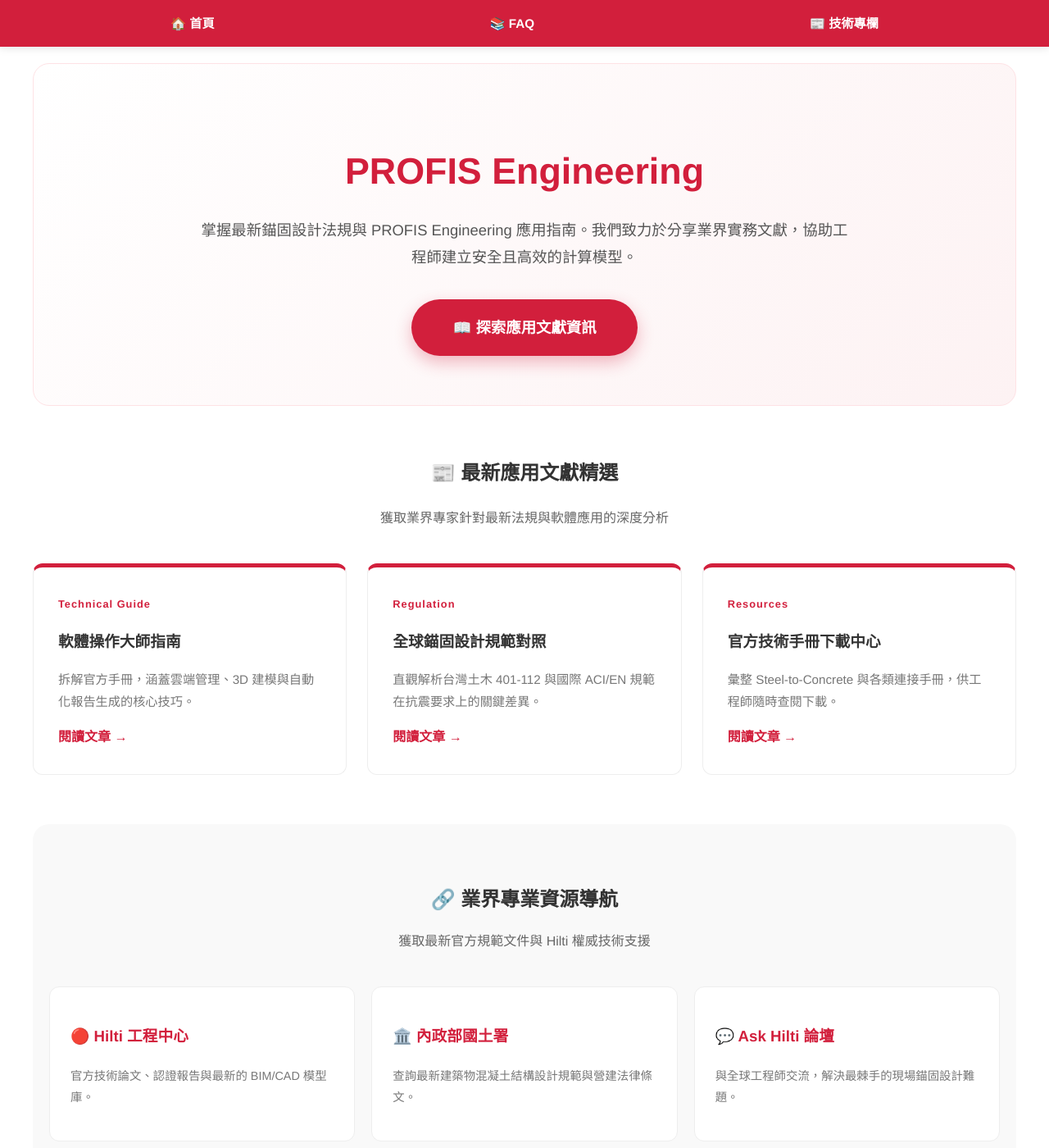
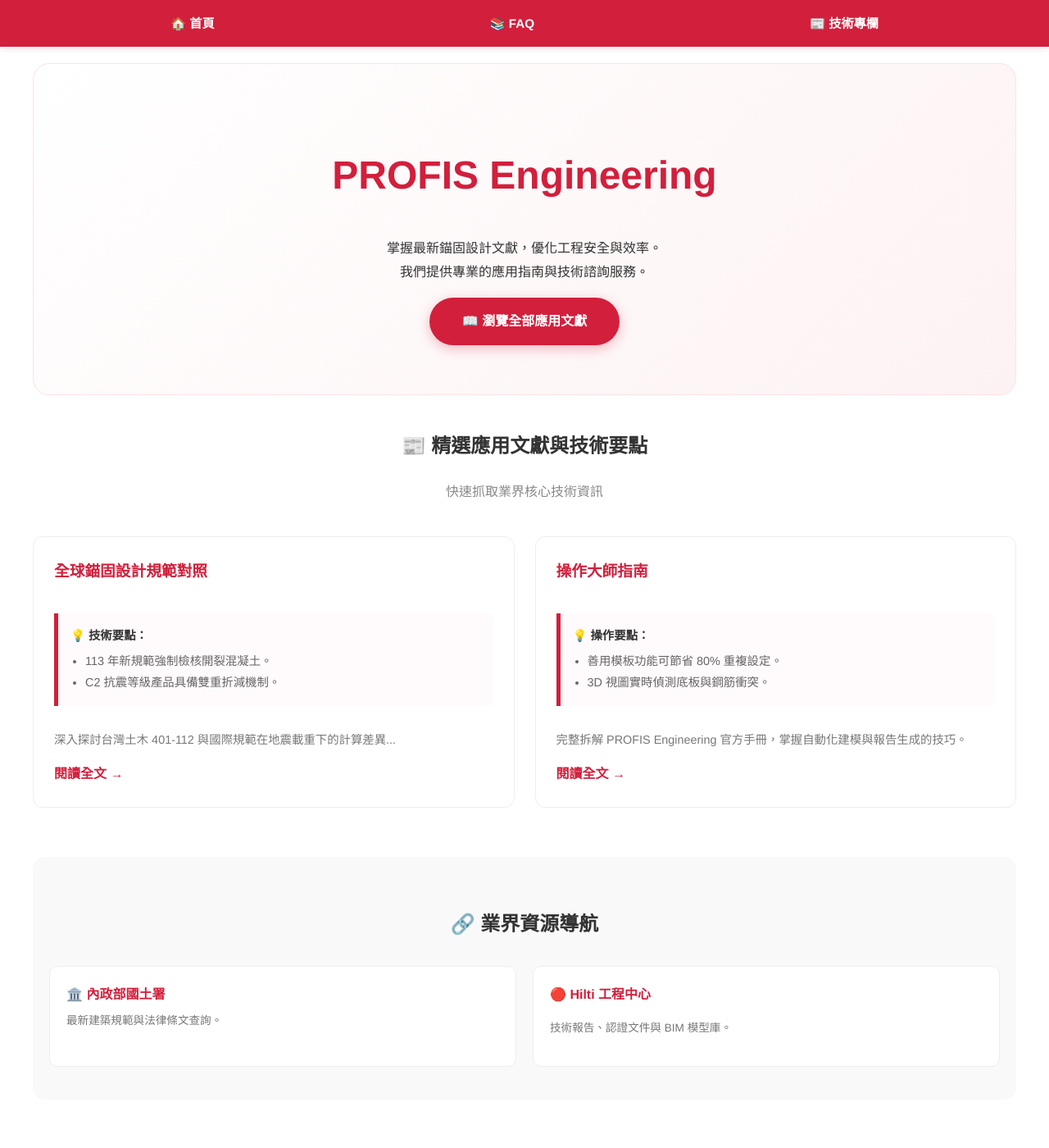
Before and after one commit to SSTTW/TWsoftware-FAQ, a Jekyll site: the page built from index.md, in a window 1280 px wide and 1400 px high. Shown: the whole window at 82% size. Built offline with Jekyll 4.4.1, drawn with Linux system fonts in a browser that asks for light colours; some of the changed text lies outside the part shown.

Commit message:
Update index.md

```diff
--- a/index.md
+++ b/index.md
@@ -7,18 +7,12 @@ title: MOTW 技術支援中心
 <meta name="viewport" content="width=device-width, initial-scale=1.0">
 
 <style>
-  /* 全域與響應式風格強化 */
-  body {
-    color: #333;
-    background-color: #ffffff;
-    line-height: 1.8;
-    font-family: "Helvetica Neue", Helvetica, Arial, "PingFang TC", "Microsoft JhengHei", sans-serif;
-  }
+  /* 全域風格 */
+  body { color: #333; background-color: #ffffff; line-height: 1.8; font-family: "Helvetica Neue", Helvetica, Arial, "PingFang TC", "Microsoft JhengHei", sans-serif; }
+  .site-footer, footer { display: none !important; }
+  a { text-decoration: none; transition: 0.3s; }
 
-  .site-footer, footer { display: none !important; }
-  a { text-decoration: none; transition: 0.3s ease; }
-
-  /* 品牌 Hero 區塊：重點放在推廣 PE 與 專業形象 */
+  /* Hero 區塊：品牌視覺 */
   .hero-section {
     text-align: center;
     padding: 60px 20px;
@@ -27,145 +21,83 @@ title: MOTW 技術支援中心
     margin-bottom: 40px;
     border: 1px solid #fee2e5;
   }
+  .hero-section h1 { color: #D21F3C !important; font-size: clamp(2em, 5vw, 3em); font-weight: 800; border-bottom: none !important; }
 
-  .hero-section h1 {
-    color: #D21F3C !important;
-    font-size: clamp(1.8em, 5vw, 2.8em);
-    font-weight: 800;
-    margin-bottom: 15px;
-    border-bottom: none !important;
+  /* Key Takeaways 小卡風格 */
+  .takeaway-box {
+    background: #fffafb;
+    border-left: 5px solid #D21F3C;
+    padding: 15px;
+    margin: 15px 0;
+    font-size: 0.9em;
+    text-align: left;
+    border-radius: 0 8px 8px 0;
   }
+  .takeaway-box ul { margin: 5px 0 0 18px; padding: 0; color: #666; }
 
-  .hero-section p {
-    font-size: 1.15em;
-    color: #555;
-    max-width: 800px;
-    margin: 0 auto 35px;
-  }
-
-  /* 核心按鈕：首要目標是「應用文獻」 */
-  .btn-main {
-    display: inline-block;
-    padding: 18px 50px;
-    font-size: 1.15em;
-    font-weight: bold;
-    color: #ffffff !important;
-    background-color: #D21F3C;
-    border-radius: 50px;
-    box-shadow: 0 8px 20px rgba(210, 31, 60, 0.3);
-  }
-
-  .btn-main:hover {
-    transform: translateY(-3px);
-    box-shadow: 0 12px 25px rgba(210, 31, 60, 0.4);
-  }
-
-  /* 應用文獻預覽網格 */
-  .article-preview-grid {
-    display: grid;
-    grid-template-columns: repeat(auto-fit, minmax(300px, 1fr));
-    gap: 25px;
-    margin: 40px 0;
-  }
-
-  .article-card {
-    background: #fff;
-    border: 1px solid #eee;
-    padding: 30px;
-    border-radius: 12px;
-    border-top: 5px solid #D21F3C;
-    transition: 0.3s;
-  }
-
-  .article-card:hover {
-    box-shadow: 0 8px 25px rgba(0,0,0,0.06);
-  }
-
-  .article-card span {
-    color: #D21F3C;
-    font-weight: bold;
-    font-size: 0.8em;
-    letter-spacing: 1px;
-  }
-
-  .info-grid {
-    display: flex;
-    flex-wrap: wrap;
-    justify-content: center;
-    gap: 20px;
-    margin-top: 30px;
-  }
-
-  .info-card {
-    flex: 1;
-    min-width: 250px;
-    padding: 25px;
-    border: 1px solid #eee;
-    border-radius: 12px;
-    background: #fff;
-  }
+  /* 文章網格 */
+  .article-preview-grid { display: grid; grid-template-columns: repeat(auto-fit, minmax(320px, 1fr)); gap: 25px; margin: 40px 0; }
+  .article-card { background: #fff; border: 1px solid #eee; padding: 25px; border-radius: 12px; transition: 0.3s; display: flex; flex-direction: column; }
+  .article-card:hover { transform: translateY(-5px); box-shadow: 0 10px 30px rgba(0,0,0,0.08); }
 </style>
 
 <div class="hero-section">
   <h1>PROFIS Engineering</h1>
-  <p>掌握最新錨固設計法規與 PROFIS Engineering 應用指南。我們致力於分享業界實務文獻，協助工程師建立安全且高效的計算模型。</p>
-  <a href="/TWsoftware-FAQ/blog.html" class="btn-main">📖 探索應用文獻資訊</a>
+  <p>掌握最新錨固設計文獻，優化工程安全與效率。<br>我們提供專業的應用指南與技術諮詢服務。</p>
+  <a href="/TWsoftware-FAQ/blog.html" style="display: inline-block; padding: 15px 40px; background: #D21F3C; color: white; border-radius: 50px; font-weight: bold; box-shadow: 0 4px 15px rgba(210,31,60,0.3);">📖 瀏覽全部應用文獻</a>
 </div>
 
-<h2 style="text-align: center; color: #333; margin-top: 60px;">📰 最新應用文獻精選</h2>
-<p style="text-align: center; color: #666; margin-bottom: 40px;">獲取業界專家針對最新法規與軟體應用的深度分析</p>
+<h2 style="text-align: center; color: #333;">📰 精選應用文獻與技術要點</h2>
+<p style="text-align: center; color: #888;">快速抓取業界核心技術資訊</p>
 
 <div class="article-preview-grid">
   <div class="article-card">
-    <span>Technical Guide</span>
-    <h3 style="margin: 15px 0; border:none !important; color:#333 !important;">軟體操作大師指南</h3>
-    <p style="color: #777; font-size: 0.95em;">拆解官方手冊，涵蓋雲端管理、3D 建模與自動化報告生成的核心技巧。</p>
-    <a href="/TWsoftware-FAQ/blog.html" style="color: #D21F3C; font-weight: bold;">閱讀文章 →</a>
+    <h3 style="color:#D21F3C; margin-top:0;">全球錨固設計規範對照</h3>
+    <div class="takeaway-box">
+      <strong>💡 技術要點：</strong>
+      <ul>
+        <li>113 年新規範強制檢核開裂混凝土。</li>
+        <li>C2 抗震等級產品具備雙重折減機制。</li>
+      </ul>
+    </div>
+    <p style="font-size:0.9em; color:#777; flex-grow:1;">深入探討台灣土木 401-112 與國際規範在地震載重下的計算差異...</p>
+    <a href="/TWsoftware-FAQ/blog.html" style="font-weight:bold; color:#D21F3C;">閱讀全文 →</a>
   </div>
+
   <div class="article-card">
-    <span>Regulation</span>
-    <h3 style="margin: 15px 0; border:none !important; color:#333 !important;">全球錨固設計規範對照</h3>
-    <p style="color: #777; font-size: 0.95em;">直觀解析台灣土木 401-112 與國際 ACI/EN 規範在抗震要求上的關鍵差異。</p>
-    <a href="/TWsoftware-FAQ/blog.html" style="color: #D21F3C; font-weight: bold;">閱讀文章 →</a>
-  </div>
-  <div class="article-card">
-    <span>Resources</span>
-    <h3 style="margin: 15px 0; border:none !important; color:#333 !important;">官方技術手冊下載中心</h3>
-    <p style="color: #777; font-size: 0.95em;">彙整 Steel-to-Concrete 與各類連接手冊，供工程師隨時查閱下載。</p>
-    <a href="/TWsoftware-FAQ/blog.html" style="color: #D21F3C; font-weight: bold;">閱讀文章 →</a>
+    <h3 style="color:#D21F3C; margin-top:0;">操作大師指南</h3>
+    <div class="takeaway-box">
+      <strong>💡 操作要點：</strong>
+      <ul>
+        <li>善用模板功能可節省 80% 重複設定。</li>
+        <li>3D 視圖實時偵測底板與鋼筋衝突。</li>
+      </ul>
+    </div>
+    <p style="font-size:0.9em; color:#777; flex-grow:1;">完整拆解 PROFIS Engineering 官方手冊，掌握自動化建模與報告生成的技巧。</p>
+    <a href="/TWsoftware-FAQ/blog.html" style="font-weight:bold; color:#D21F3C;">閱讀全文 →</a>
   </div>
 </div>
 
-<div style="background-color: #f9f9f9; padding: 50px 20px; border-radius: 20px; margin: 60px 0;">
-  <h2 style="text-align: center; color: #333; margin-bottom: 10px;">🔗 業界專業資源導航</h2>
-  <p style="text-align: center; color: #666; margin-bottom: 40px;">獲取最新官方規範文件與 Hilti 權威技術支援</p>
-  <div class="info-grid">
-    <a href="https://www.hilti.com.tw/engineering/" target="_blank" class="info-card">
-      <h3 style="color:#D21F3C !important;">🔴 Hilti 工程中心</h3>
-      <p style="font-size: 0.9em; color:#777;">官方技術論文、認證報告與最新的 BIM/CAD 模型庫。</p>
+<div style="background: #f9f9f9; padding: 40px 20px; border-radius: 15px; margin: 60px 0;">
+  <h2 style="text-align: center; color: #333; margin-bottom: 30px;">🔗 業界資源導航</h2>
+  <div style="display: flex; flex-wrap: wrap; justify-content: center; gap: 20px;">
+    <a href="https://www.cpami.gov.tw/" target="_blank" style="background:#fff; padding:20px; border-radius:10px; border:1px solid #eee; flex:1; min-width:250px;">
+      <h4 style="margin:0; color:#D21F3C;">🏛️ 內政部國土署</h4>
+      <p style="font-size:0.85em; color:#777; margin:5px 0 0;">最新建築規範與法律條文查詢。</p>
     </a>
-    <a href="https://www.cpami.gov.tw/" target="_blank" class="info-card">
-      <h3 style="color:#D21F3C !important;">🏛️ 內政部國土署</h3>
-      <p style="font-size: 0.9em; color:#777;">查詢最新建築物混凝土結構設計規範與營建法律條文。</p>
-    </a>
-    <a href="https://ask.hilti.com.tw/" target="_blank" class="info-card">
-      <h3 style="color:#D21F3C !important;">💬 Ask Hilti 論壇</h3>
-      <p style="font-size: 0.9em; color:#777;">與全球工程師交流，解決最棘手的現場錨固設計難題。</p>
+    <a href="https://www.hilti.com.tw/engineering/" target="_blank" style="background:#fff; padding:20px; border-radius:10px; border:1px solid #eee; flex:1; min-width:250px;">
+      <h4 style="margin:0; color:#D21F3C;">🔴 Hilti 工程中心</h4>
+      <p style="font-size:0.85em; color:#777;">技術報告、認證文件與 BIM 模型庫。</p>
     </a>
   </div>
 </div>
 
-<div style="text-align: center; padding: 50px 20px; border: 2px dashed #eee; border-radius: 20px;">
-  <h2 style="color: #333; margin-bottom: 15px;">❓ 需要具體的技術支援？</h2>
-  <p style="color: #666; margin-bottom: 30px;">針對軟體操作報錯、具體參數設定等問題，我們為您準備了詳細的問答集與諮詢通道。</p>
-  <div style="display: flex; flex-wrap: wrap; justify-content: center; gap: 20px;">
-    <a href="/TWsoftware-FAQ/faq.html" style="color: #D21F3C; font-weight: bold; font-size: 1.1em; text-decoration: underline;">📚 進入 FAQ 常見問答</a>
-    <a href="https://forms.office.com/e/PngwicwAn8" target="_blank" style="color: #666; font-size: 1.1em; text-decoration: underline;">📩 提交私密技術諮詢</a>
-  </div>
+<div style="text-align: center; padding: 40px 0; border: 2px dashed #eee; border-radius: 15px;">
+  <h3 style="color: #333;">❓ 需要解決具體技術問題？</h3>
+  <p style="color: #666;">針對軟體報錯或具體參數設定，請查閱我們的問答集。</p>
+  <a href="/TWsoftware-FAQ/faq.html" style="color: #D21F3C; font-weight: bold; text-decoration: underline;">進入 FAQ 常見問答集</a>
 </div>
 
-<hr style="border-top: 1px solid #eee; margin: 80px 0 20px 0;">
-<p align="center" style="color:#808080; font-size:0.85em;">
-  © 2026 Hilti Engineering Support Team | 僅供技術交流參考<br>
-  本網頁由 <b>MOTW 技術組</b> 維護
+<p align="center" style="color:#808080; font-size:0.85em; margin-top:60px;">
+  © 2026 Hilti Engineering Support Team | MOTW 技術組維護
 </p>
```
